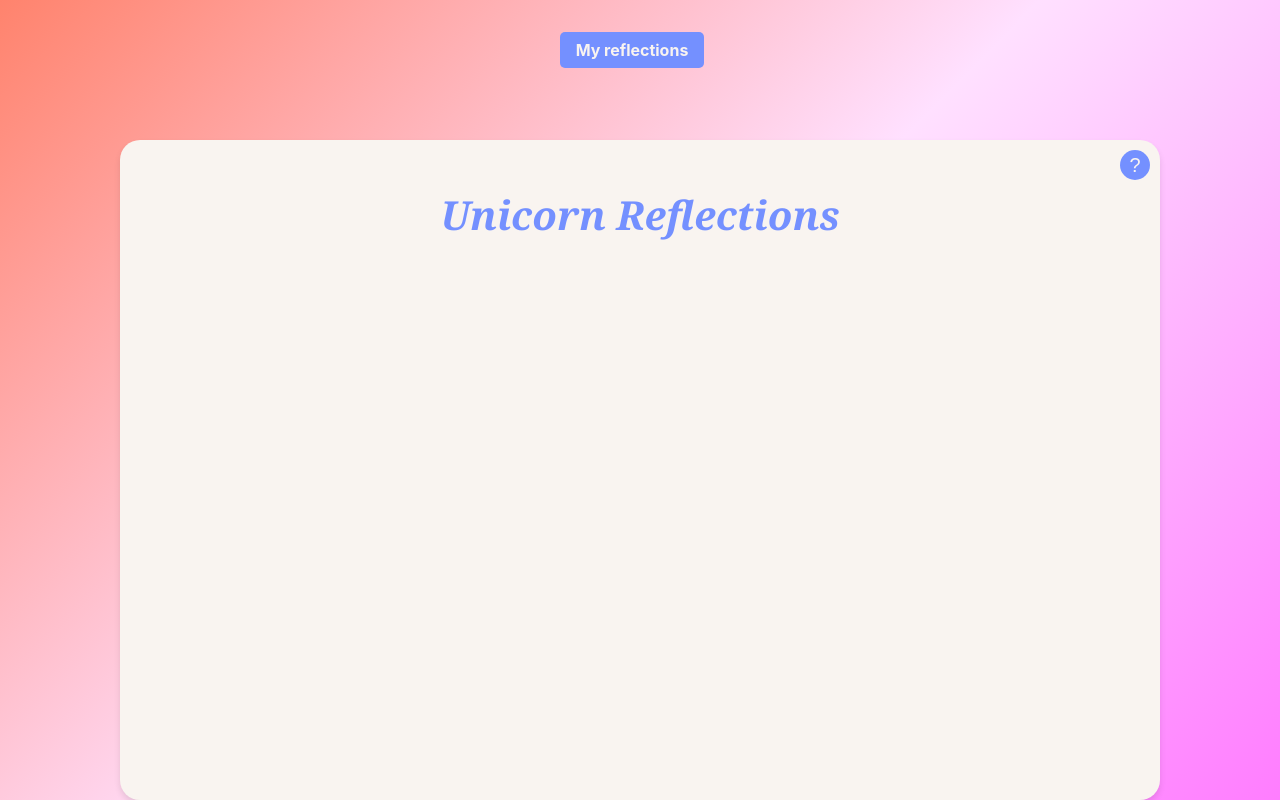
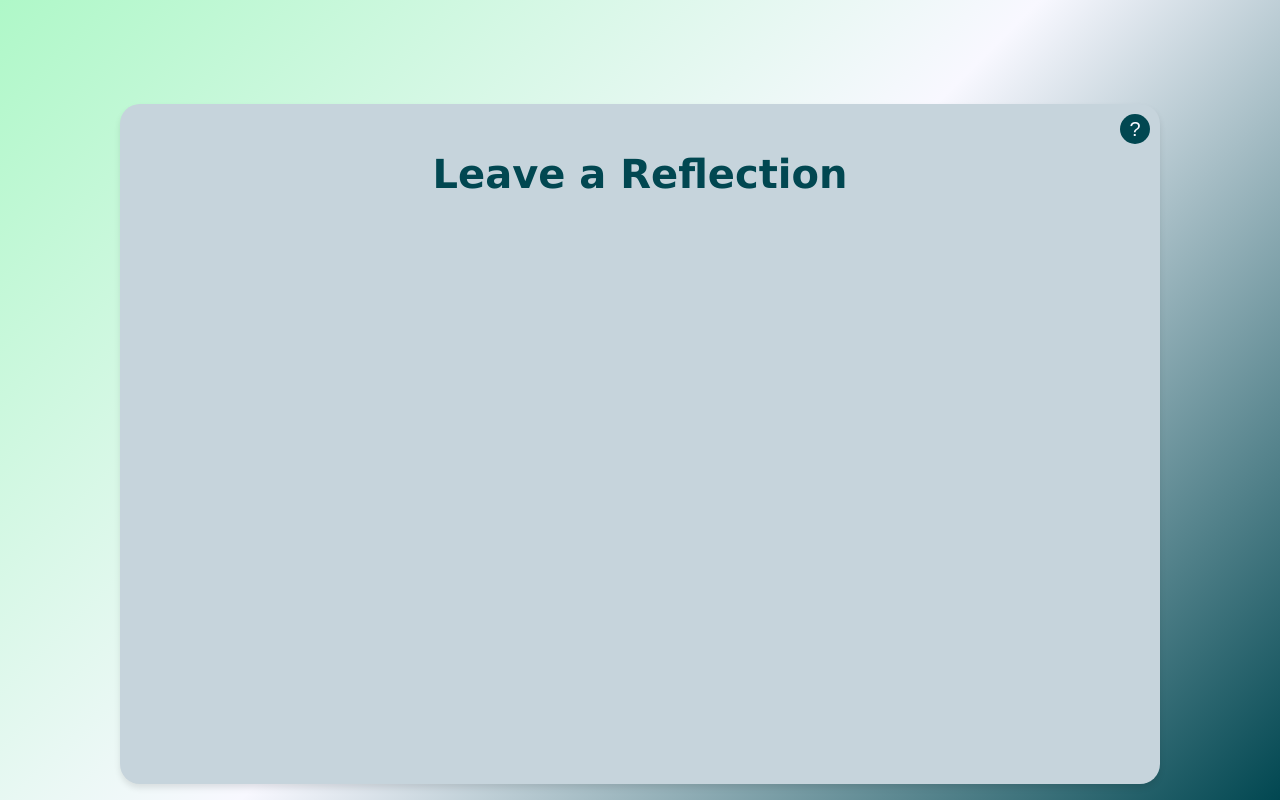
Before and after one commit to eugene-shvarts/anonymous-messages, a Flask app: page / in a window 1280 px wide. Run offline with Flask 3, Linux system fonts and the light colour scheme; some web fonts are replaced.

Commit message:
final form

```diff
--- a/app/app.py
+++ b/app/app.py
@@ -41,12 +41,9 @@ questions.sort(key=lambda x: question_labels.index(x.label))
 questionmap = { q.id: q for q in all_questions }
 
 ## Auxiliaries
-modal_text = """You can provide anonymous reflections to your fellow unicorns!
-When we meet each other so deeply, and so briefly, it can be powerful, sweet, and perhaps transformational to understand how we showed up.
+modal_text = """Leave a reflection! It's totally anonymous unless you reveal yourself.
 
-Click through anyone's photo to leave reflections for them, and answer whichever questions you want to.
-
-To view reflections left for you, click "My reflections", or go to unicornparade.xyz/me"""
+Click through a photo, and answer whichever questions you want to."""
 
 def error_return(**metas):
     err_str = format_exc()
--- a/app/static/style.css
+++ b/app/static/style.css
@@ -1,14 +1,27 @@
 :root {
-    --text-color: #7490FF;
-    --app-bg: #F9F4F0;
-    --inner-bg: #E4EAFF;
-    --gradient-1: #FF836D;
-    --gradient-2: #FFE0FF;
-    --gradient-3: #FF7DFF;
+    --text-color: #014751;
+    --app-bg: #f8f8ff;
+    --inner-bg: #C6D4DC;
+    --gradient-1: #aff8c8;
+    --gradient-2: #f8f8ff;
+    --gradient-3: #014751;
+    --warning-color: #ffeeb4;
     --danger-color: #FF380B;
     --flash-color: #FF836D;
-    --link: #7490FF;
-    --link-hover: #4167FF;
+    --link: #014751;
+    --link-hover: #0f2830;
+
+    --unicorn-text-color: #7490FF;
+    --unicorn-app-bg: #F9F4F0;
+    --unicorn-inner-bg: #E4EAFF;
+    --unicorn-gradient-1: #FF836D;
+    --unicorn-gradient-2: #FFE0FF;
+    --unicorn-gradient-3: #FF7DFF;
+    --unicorn-warning-color: #FFE0FF;
+    --unicorn-danger-color: #FF380B;
+    --unicorn-flash-color: #FF836D;
+    --unicorn-link: #7490FF;
+    --unicorn-link-hover: #4167FF;
 }
 
 /* General styles */
@@ -26,7 +39,7 @@ body, html {
 }
 
 .app-frame {
-    background-color: var(--app-bg);
+    background-color: var(--inner-bg);
     border-radius: 20px;
     padding: 20px;
     width: 90%;
@@ -63,6 +76,13 @@ body, html {
 }
 
 h1 {
+    font-family: 'Geneva', sans-serif;
+    font-size: 2.5em;
+    text-align: center;
+    margin-bottom: 20px;
+}
+
+.h1-unicorn {
     font-family: 'Georgia', serif;
     font-style: italic;
     font-size: 2.5em;
@@ -147,12 +167,12 @@ h2 {
 }
 
 .modal-content {
-    background-color: var(--app-bg);
+    background-color: var(--inner-bg);
     margin: 15% auto;
     padding: 20px;
     border-radius: 10px;
     width: 80%;
-    max-width: 2000px;
+    max-width: 600px;
 }
 
 .modal-content p {
@@ -309,7 +329,7 @@ label {
 }
 
 .warning-message {
-    background-color: var(--gradient-2);
+    background-color: var(--warning-color);
     padding: 1rem;
     border-radius: 5px;
     margin-bottom: 1.5rem;
--- a/app/templates/person.html
+++ b/app/templates/person.html
@@ -18,7 +18,7 @@
 <body>
     <div class="nav-buttons">
         <a href="{{ url_for('home') }}" class="nav-button">Back to everyone</a>
-        <a href="{{ url_for('get_me') }}" class="nav-button">My reflections</a>
+        <!-- <a href="{{ url_for('get_me') }}" class="nav-button">My reflections</a> -->
     </div>
 
     <div class="app-frame">
--- a/app/templates/select.html
+++ b/app/templates/select.html
@@ -3,7 +3,7 @@
 <head>
     <meta charset="UTF-8">
     <meta name="viewport" content="width=device-width, initial-scale=1.0">
-    <title>Unicorn Reflections</title>
+    <title>Leave a Reflection</title>
     <link href="https://fonts.googleapis.com/css2?family=Inter@1&display=swap" rel="stylesheet">
     <link rel="stylesheet" href="{{ url_for('static', filename='style.css') }}">
     <style>
@@ -14,11 +14,11 @@
 </head>
 <body>
     <div class="nav-buttons">
-        <a href="{{ url_for('get_me') }}" class="nav-button">My reflections</a>
+        <!-- <a href="{{ url_for('get_me') }}" class="nav-button">My reflections</a> -->
     </div>
 
     <div class="app-frame">
-        <h1>Unicorn Reflections</h1>
+        <h1>Leave a Reflection</h1>
         <button class="info-button" onclick="openModal()">?</button>
         <div class="image-grid">
             {% for image in images %}
```
